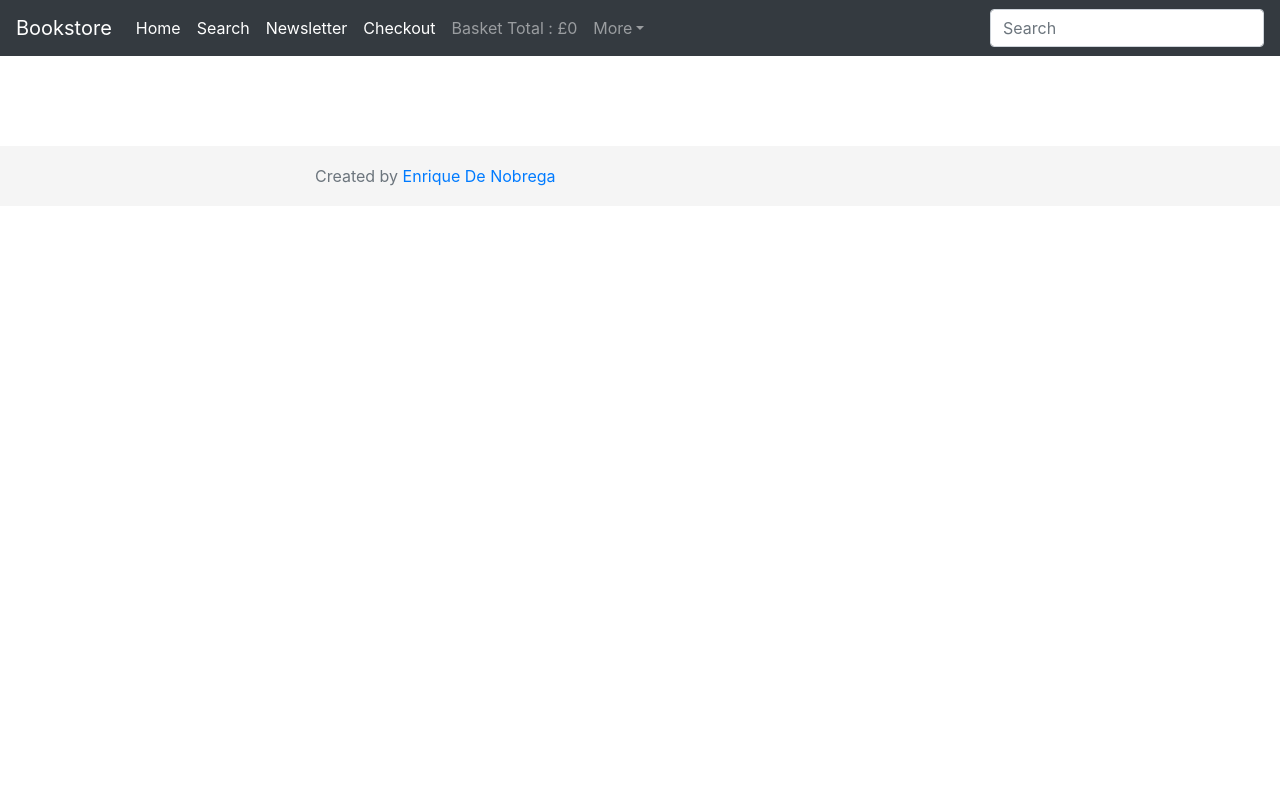
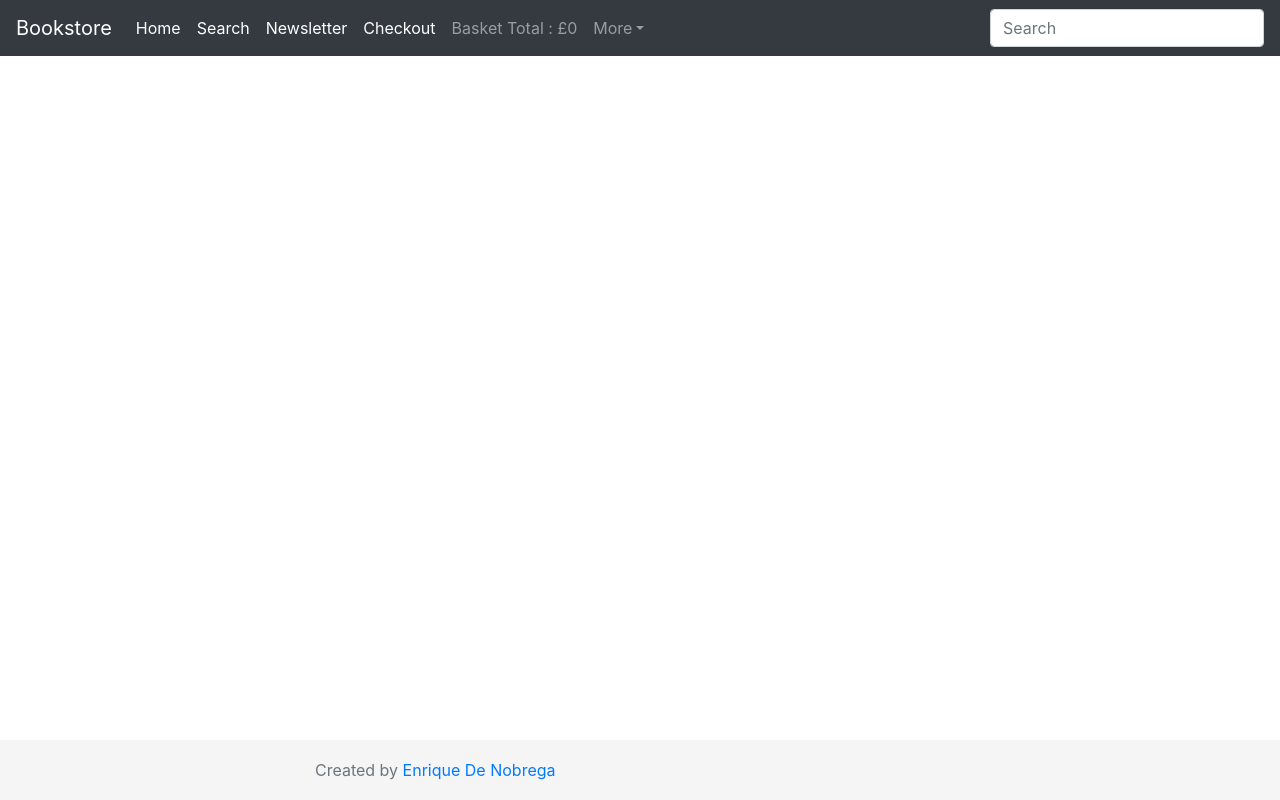
Before and after one commit to Code-Institute-Submissions/ecom-bookstore-5p, a Django app: page / in a window 1280 px wide. Run offline with Django 4.2, Linux system fonts and the light colour scheme; data that the repository does not hold is empty; some libraries are stand-ins or nearby versions.

Commit message:
Fix footer not sticking to bottom of page on non scrolling pages

```diff
--- a/static/css/base.css
+++ b/static/css/base.css
@@ -2,6 +2,7 @@
     width:80%;
     margin:0 auto;
     padding-top:50px;
+	margin-bottom: 100px;
 }
 
 .dropdown{
@@ -14,6 +15,8 @@
 	line-height: 60px;
 	background-color: #f5f5f5;
 	margin-top: 40px;
+	position: fixed;
+	bottom:0;
 }
 
 .footer-container {
```
Also changed, not shown: TESTING.md (+2 -0 lines).
